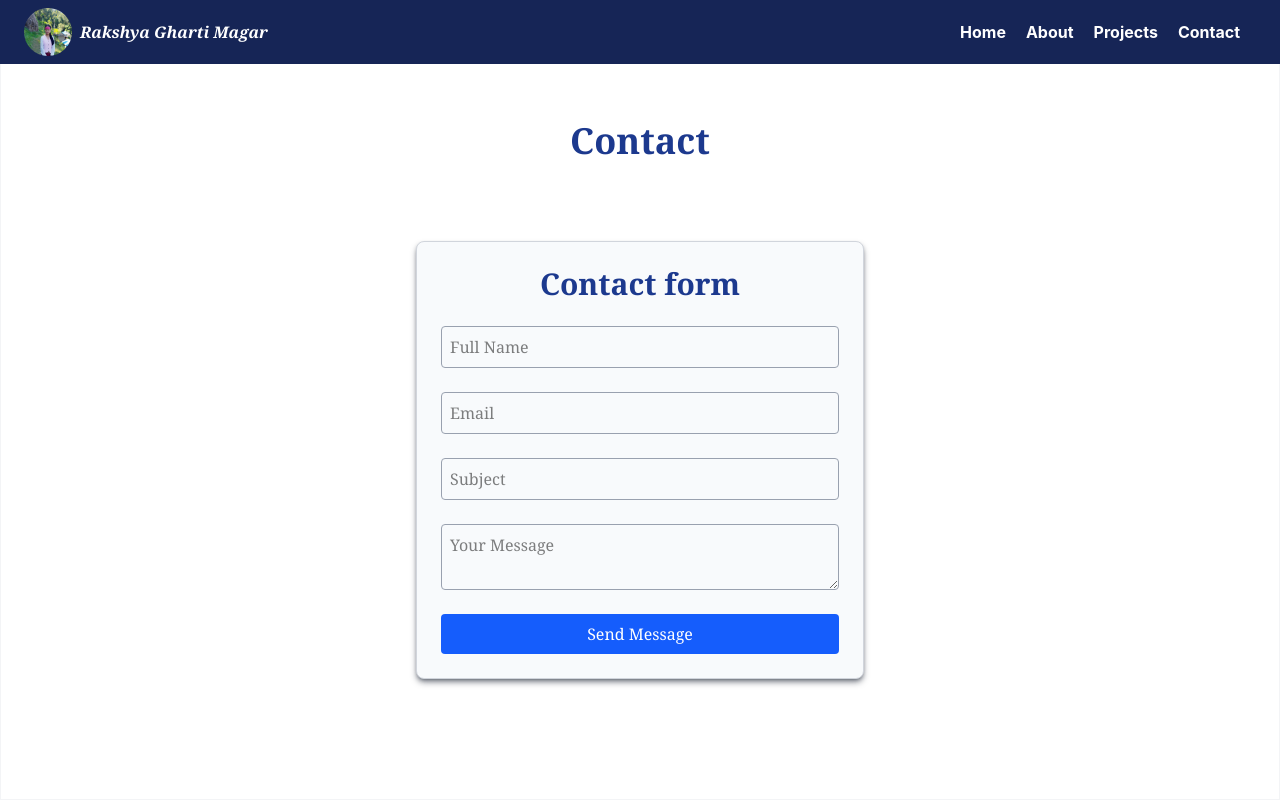
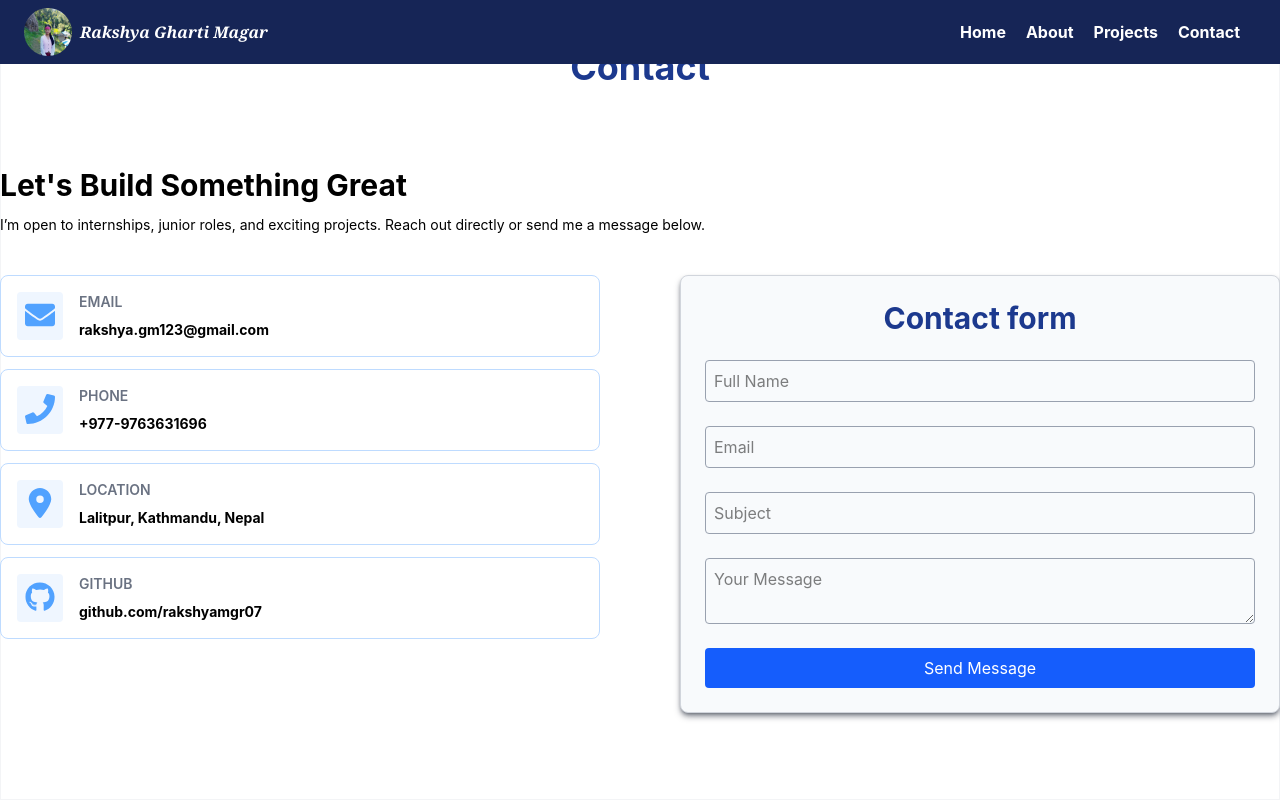
Before and after one commit to rakshyamgr07/portfolio-rakshya, a React (Vite) app: page /contact in a window 1280 px wide. Shown: the top 800 px of the page. Built offline with nearby package versions, Linux system fonts and the light colour scheme.

Commit message:
contact updates

```diff
--- a/src/pages/Contact.jsx
+++ b/src/pages/Contact.jsx
@@ -1,6 +1,8 @@
 import React, { useState } from 'react'
 import toast from 'react-hot-toast'
 import axios from "axios";
+import { FaEnvelope, FaGithub, FaLinkedin, FaPhone } from "react-icons/fa";
+import { FaLocationDot } from "react-icons/fa6";
 function Contact() {
   const [form, setForm] = useState(
     {
@@ -44,10 +46,63 @@ function Contact() {
 
   }
   return (
-    <div className='font-serif flex flex-col items-center justify-center min-h-screen px-4 border border-gray-100 shadow-xl/30 gap-20'>
+    <div className=' flex flex-col w-full items-center justify-center min-h-screen px-4 border border-gray-100 shadow-xl/30 gap-20'>
       <h1 className='text-blue-900 font-bold text-3xl md:text-4xl lg:text-4xl text-center hover:text-blue-800 transition duration-300 hover:scale-101'>Contact</h1>
 
-      <form onSubmit={handleSubmit} className='w-full max-w-md bg-slate-50 border border-gray-300  shadow-lg shadow-gray-900/50 rounded-lg p-6 shadow-md flex flex-col gap-6'>
+      <div className='flex flex-col gap-10'>
+        <div className='flex flex-col flex-wrap gap-3'>
+          <p className='text-2xl font-bold capitalize md:text-3xl'>Let's build something great</p>
+        <p className='text-sm'>I’m open to internships, junior roles, and exciting projects. Reach out directly or send me a message below.</p>
+        </div>
+        {/* div */}
+        <div className='flex flex-col sm:flex-col-1 md:flex-row gap-8 justify-center w-full lg:gap-20  justify-center '>
+        <div className='flex  flex-col gap-3 items-start w-100 lg:w-150'>
+
+          {/* email */}
+          <div className=' w-full border border-blue-200 rounded-lg p-4 flex flex-row gap-4  hover:border-blue-400 transition duration-300 hover:scale-105'>
+            <div className='text-3xl  bg-blue-50 rounded-sm p-2 text-blue-400  '>
+              <FaEnvelope />
+            </div>
+            <div className='flex flex-col gap-2'>
+              <span className='text-sm uppercase font-semibold text-gray-500'>Email</span>
+              <span className='text-sm font-bold '>rakshya.gm123@gmail.com</span>
+            </div>
+          </div>
+
+          {/* phone */}
+         <div className='w-full border border-blue-200 rounded-lg p-4 flex flex-row gap-4 hover:border-blue-400 transition duration-300 hover:scale-105'>
+            <div className=' text-3xl bg-blue-50 rounded-sm p-2 text-blue-400 '>
+              <FaPhone />
+            </div>
+             <div className='flex flex-col gap-2'>
+              <span className='text-sm uppercase font-semibold text-gray-500'>Phone</span>
+              <span className='text-sm font-bold '>+977-9763631696</span>
+            </div>
+          </div>
+
+          {/* location */}
+         <div className='w-full border border-blue-200 rounded-lg p-4 flex flex-row gap-4  hover:border-blue-400 transition duration-300 hover:scale-105'>
+            <div className='text-3xl bg-blue-50 rounded-sm p-2 text-blue-400  '>
+            <FaLocationDot />
+            </div>
+             <div className='flex flex-col gap-2'>
+              <span className='text-sm uppercase font-semibold text-gray-500'>Location</span>
+              <span className='text-sm font-bold '>Lalitpur, Kathmandu, Nepal</span>
+            </div>
+          </div>
+
+          {/* github  */}
+         <div className='w-full border border-blue-200 rounded-lg p-4 flex flex-row gap-4  hover:border-blue-400 transition duration-300 hover:scale-105'>
+            <div className='text-3xl bg-blue-50 rounded-sm p-2 text-blue-400 '>
+            <FaGithub />
+            </div>
+             <div className='flex flex-col gap-2'>
+              <span className='text-sm uppercase font-semibold text-gray-500'>github</span>
+              <span className='text-sm font-bold '>github.com/rakshyamgr07</span>
+            </div>
+          </div>
+        </div>
+        <form onSubmit={handleSubmit} className='w-100 lg:w-150 bg-slate-50 border border-gray-300  shadow-lg shadow-gray-900/50 rounded-lg p-6 shadow-md mb-10 flex flex-col gap-6'>
           <h3 className='text-blue-900 font-bold text-xl md:text-2xl lg:text-3xl text-center hover:text-blue-800 transition duration-300 hover:scale-101'>Contact form</h3>
 
           <input type="text" name="name"
@@ -73,6 +128,8 @@ function Contact() {
           <button type="submit" className='bg-blue-600 text-white  p-2 rounded-sm transition duration-300 hover:scale-105 hover:bg-blue-700'>Send Message</button>
         </form>
       </div>
+      </div>
+    </div>
   )
 }
 // preventDefault: page refresh huna bata save garxa
```
Lines whose indentation alone changed are shown as unchanged.
